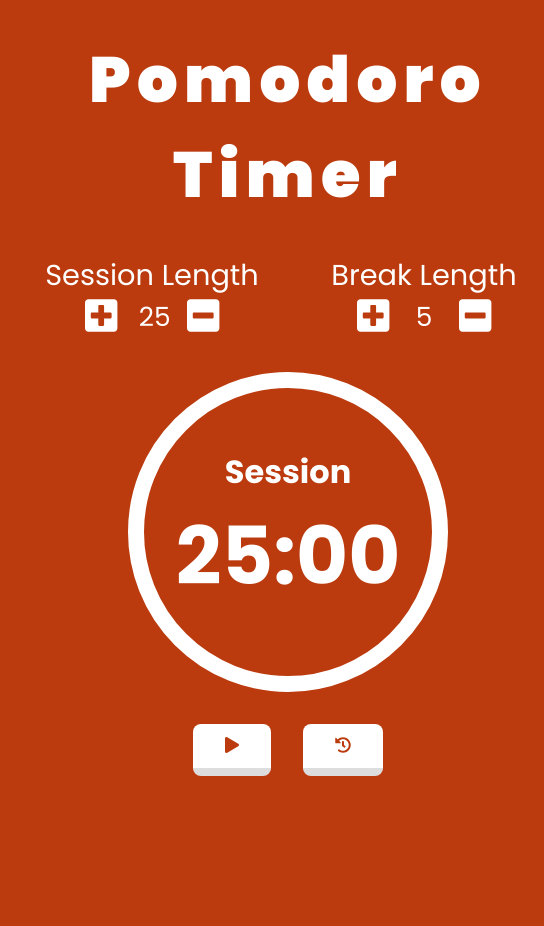
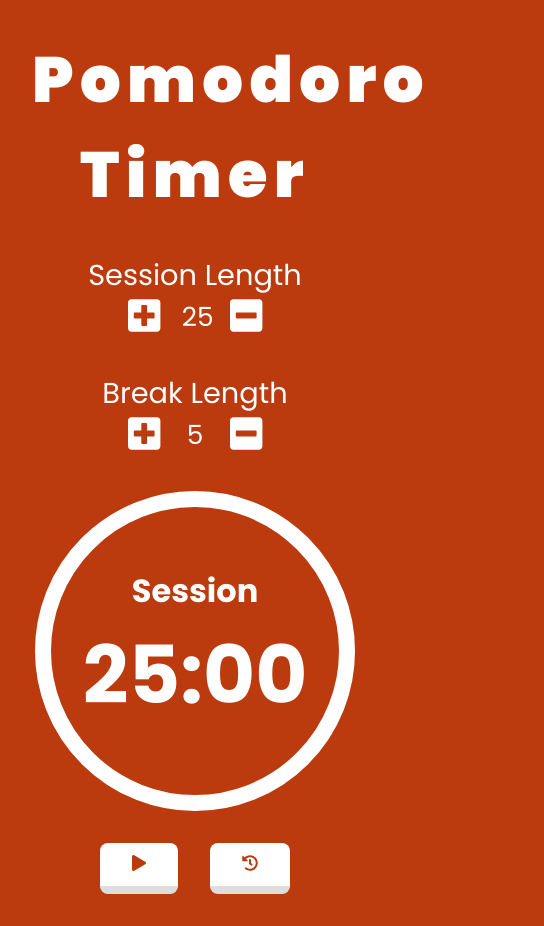
Before and after one commit to rsheppard-dev/pomodoro_clock, a React (Create React App) app: page / in a window 390 px wide. Shown: the whole page, 544 px wide, since content can reach past the window. Before the commit the page ends 844 px from the top, so only its background shows below. Built offline with nearby package versions, Linux system fonts and the light colour scheme.

Commit message:
media query fix

```diff
--- a/src/App.js
+++ b/src/App.js
@@ -53,8 +53,6 @@ function App() {
         setBgColor(styles.second);
       } else if (percentage < 100) {
         setBgColor(styles.first);
-      } else {
-        setBgColor(styles.main);
       }
     } else {
       setBgColor(styles.main);
--- a/src/index.css
+++ b/src/index.css
@@ -40,7 +40,10 @@ h3 {
       grid-template-columns: 1fr 1fr;
   -ms-grid-rows: auto;
       grid-template-rows: auto;
-      grid-template-areas: "header header" "session break" "timer timer" "buttons buttons";
+      grid-template-areas: "header header"
+ "session break"
+ "timer timer"
+ "buttons buttons";
   gap: 2em;
   text-align: center;
   padding: 2em;
@@ -165,4 +168,22 @@ h3 {
   width: 1em;
   font-size: 1.1em;
 }
+
+@media only screen and (max-width: 600px) {
+  .App {
+        grid-template-areas: "header header"
+ "session session"
+ "break break"
+ "timer timer"
+ "buttons buttons";
+  }
+  #session-settings {
+    -ms-grid-column-align: center !important;
+        justify-self: center !important;
+  }
+  #break-settings {
+    -ms-grid-column-align: center;
+        justify-self: center;
+  }
+}
 /*# sourceMappingURL=index.css.map */
--- a/src/index.scss
+++ b/src/index.scss
@@ -133,5 +133,23 @@ h3 {
 #session-length, #break-length {
   width: 1em;
   font-size: 1.1em;
+}
 
+@media only screen and (max-width: 600px) {
+  .App {
+    grid-template-areas:
+    "header header"
+    "session session"
+    "break break"
+    "timer timer"
+    "buttons buttons";
+  }
+
+  #session-settings {
+    justify-self: center !important;
+  }
+
+  #break-settings {
+    justify-self: center;
+  }
 }
```
Also changed, not shown: 2 other files (tests, documents, lock files or other folders).
